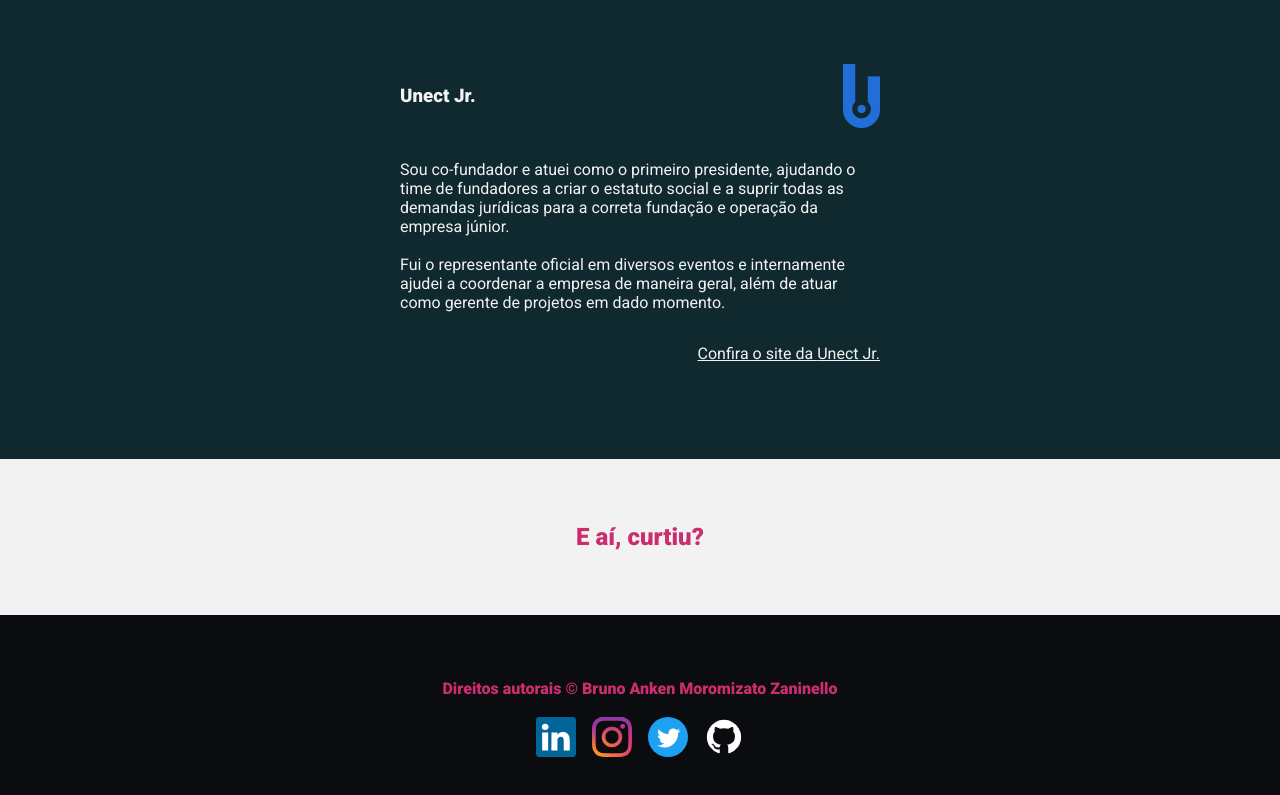
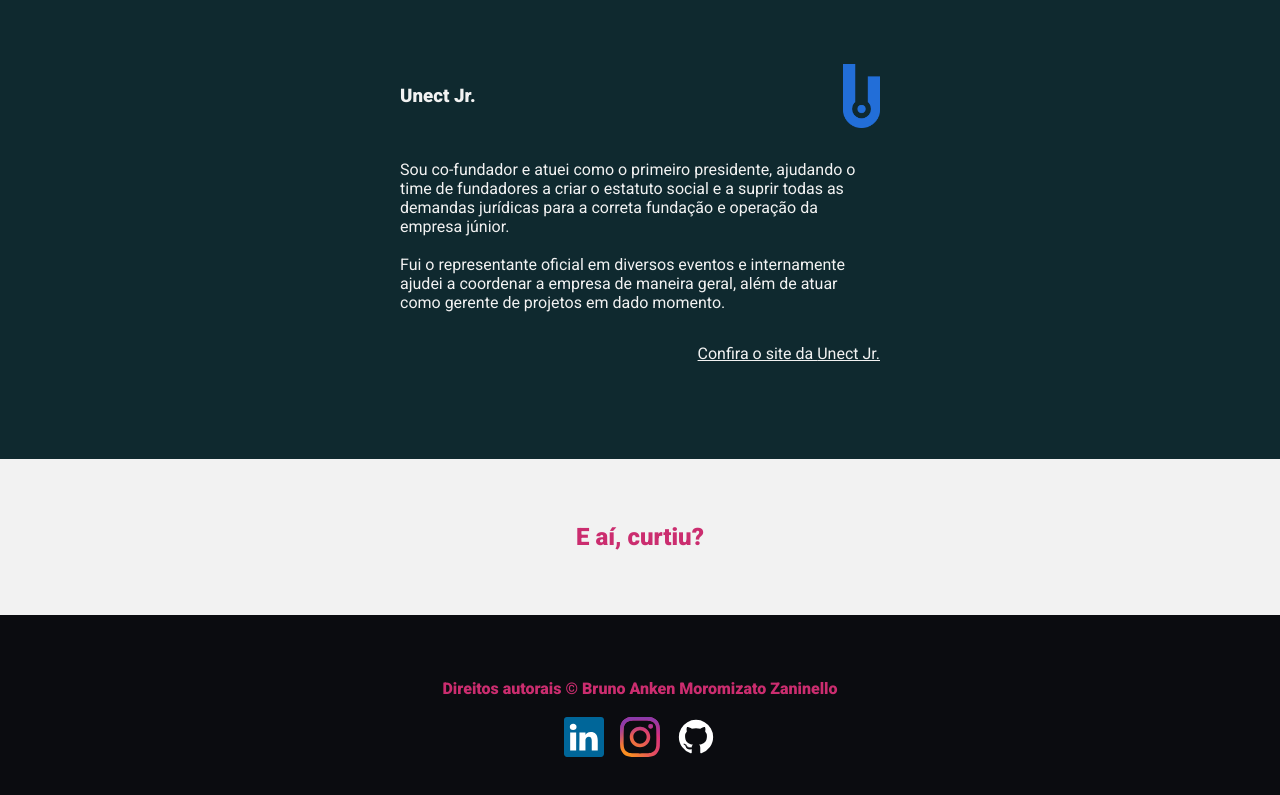
Before and after one commit to brunoanken/anken.dev, a Next.js app: page / in a window 1280 px wide. Shown: the part 1747-2542 px from the top of the page. Built offline with nearby package versions, Linux system fonts and the light colour scheme.

Commit message:
:fire: Remove twitter from Footer component. I need to play the game accordingly and my twitter account will not help me with that.

```diff
--- a/components/Organisms/Footer/index.js
+++ b/components/Organisms/Footer/index.js
@@ -9,7 +9,6 @@ const Footer = () => (
         <div className={styles['social-icons']}>
             <a href="https://www.linkedin.com/in/brunoanken/"><img src="/icons/linkedin.svg" alt="LinkedIn" /></a>
             <a href="https://www.instagram.com/brunoanken/"><img src="/icons/instagram.svg" alt="Instagram" /></a>
-            <a href="https://twitter.com/Zaninellossauro"><img src="/icons/twitter.svg" alt="Twitter" /></a>
             <a href="https://github.com/brunoanken"><img src="/icons/github.svg" alt="Twitter" /></a>
         </div>
     </div>
```
